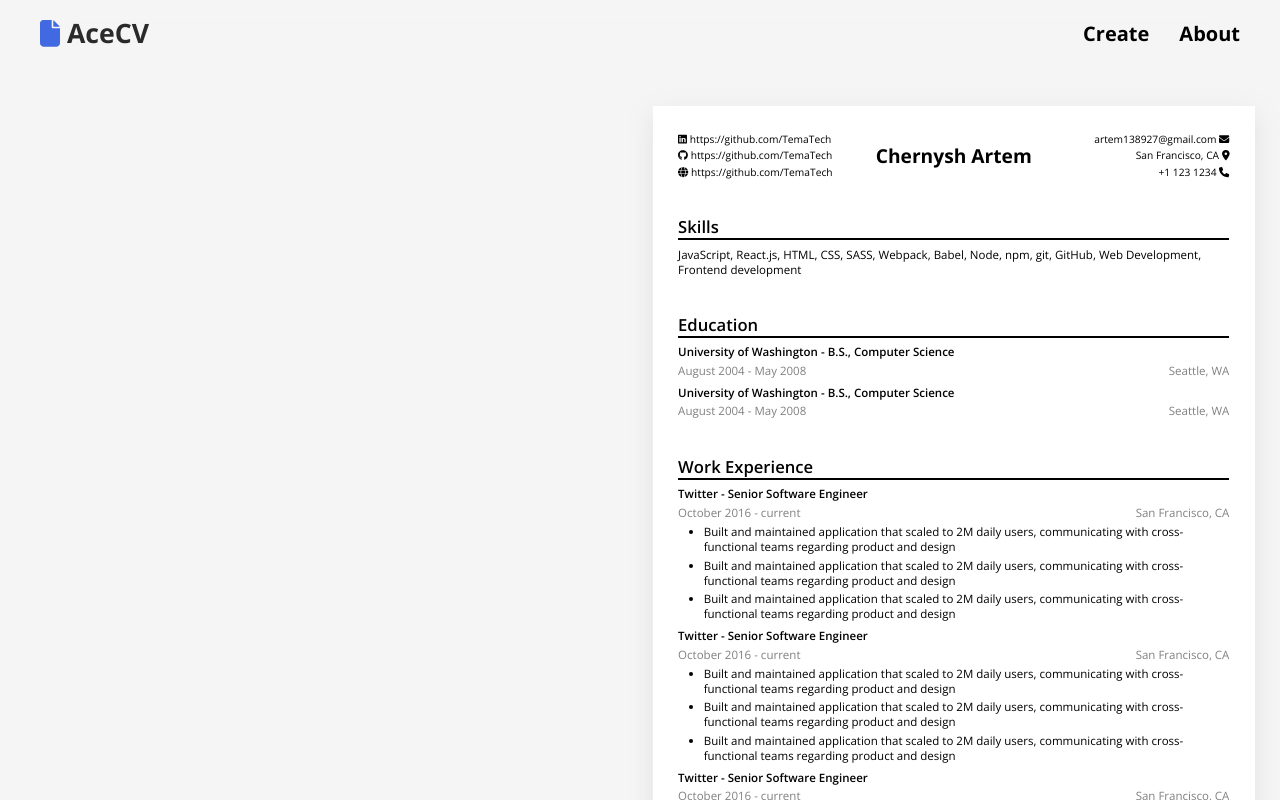
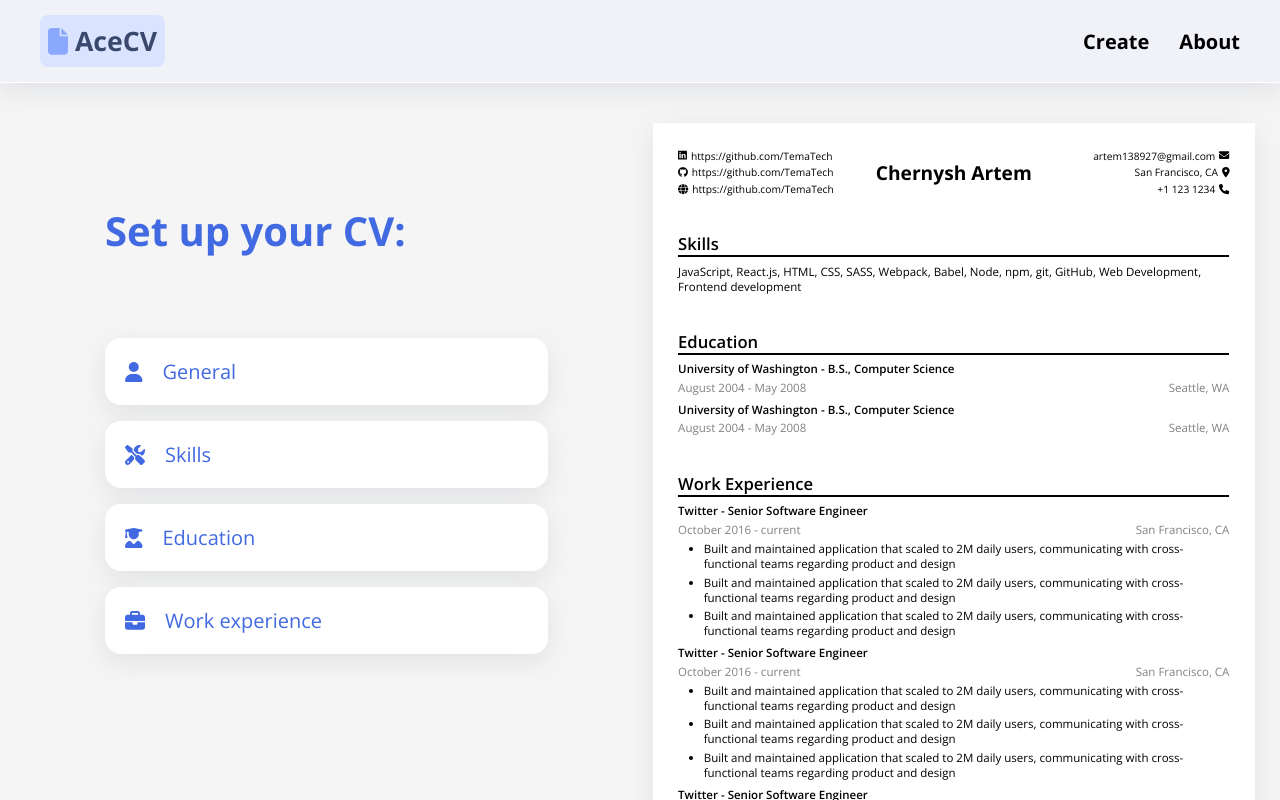
Before and after one commit to cherartem/cv-application, a React (Create React App) app: page / in a window 1280 px wide. Built offline with nearby package versions, Linux system fonts and the light colour scheme.

Commit message:
CSS update

```diff
--- a/src/components/Navbar/styles/styles.css
+++ b/src/components/Navbar/styles/styles.css
@@ -8,28 +8,33 @@
   padding-left: 40px;
   padding-right: 40px;
   padding-bottom: 15px;
-  background: rgba(245, 245, 245, 0.4);
-  -webkit-backdrop-filter: blur(30px);
-          backdrop-filter: blur(30px);
+  background: rgba(219, 227, 255, 0.2);
+  -webkit-backdrop-filter: blur(15px);
+          backdrop-filter: blur(15px);
   position: -webkit-sticky;
   position: sticky;
   top: 0;
   z-index: 999;
+  box-shadow: rgba(149, 157, 165, 0.2) 0px 8px 24px;
+  border-bottom: 1px solid white;
 }
 
 button.title {
   border: none;
   background: none;
   cursor: pointer;
+  background: rgb(219, 228, 255);
+  padding: 1vh;
+  border-radius: 1vh;
 }
 
 button.title span {
-  color: royalblue !important;
+  color: rgb(139, 168, 255) !important;
 }
 
 button.title h1 {
   font-weight: bold;
-  color: rgb(42, 42, 42);
+  color: rgb(59, 72, 110);
 }
 
 .buttons {
--- a/src/components/Navbar/styles/styles.scss
+++ b/src/components/Navbar/styles/styles.scss
@@ -8,26 +8,31 @@
   padding-left: 40px;
   padding-right: 40px;
   padding-bottom: 15px;
-  background: rgba(245, 245, 245, 0.4);
-  backdrop-filter: blur(30px);
+  background: #dbe3ff33;
+  backdrop-filter: blur(15px);
   position: sticky;
   top: 0;
   z-index: 999;
+  box-shadow: rgba(149, 157, 165, 0.2) 0px 8px 24px;
+  border-bottom: 1px solid white;
 }
 
 button.title {
   border: none;
   background: none;
   cursor: pointer;
+  background: rgb(219, 228, 255);
+  padding: 1vh;
+  border-radius: 1vh;
 }
 
 button.title span {
-  color: royalblue !important;
+  color: rgb(139, 168, 255) !important;
 }
 
 button.title h1 {
   font-weight: bold;
-  color: rgb(42, 42, 42);
+  color: rgb(59, 72, 110);
 }
 
 .buttons {
--- a/src/components/RenderCreatePage/forms/defaultMenu.jsx
+++ b/src/components/RenderCreatePage/forms/defaultMenu.jsx
@@ -11,25 +11,25 @@ export class DefaultMenu extends Component {
     return (
       <div className="default-form-menu">
         <button
-          onClick={this.props.changeState('general')}
+          onClick={() => this.props.changeState('general')}
         >
           <FontAwesomeIcon icon={faUser} />
           <p>General</p>
         </button>
         <button
-          onClick={this.props.changeState('skills')}
+          onClick={() => this.props.changeState('skills')}
         >
           <FontAwesomeIcon icon={faScrewdriverWrench} />
           <p>Skills</p>
         </button>
         <button
-          onClick={this.props.changeState('education')}
+          onClick={() => this.props.changeState('education')}
         >
           <FontAwesomeIcon icon={faUserGraduate} />
           <p>Education</p>
         </button>
         <button
-          onClick={this.props.changeState('workExperience')}
+          onClick={() => this.props.changeState('workExperience')}
         >
           <FontAwesomeIcon icon={faBriefcase} />
           <p>Work experience</p>
--- a/src/components/RenderCreatePage/forms/main.jsx
+++ b/src/components/RenderCreatePage/forms/main.jsx
@@ -13,18 +13,14 @@ export class Main extends Component {
     this.setState({ page: newState });
   }
 
-  renderDefault = () => {
-    return (
-      <div className="form-content">
-        <h1>Set up your CV:</h1>
-        <DefaultMenu changeState={this.handlePageStateChange} />
-      </div>
-    );
-  }
-
   handleRender = () => {
     if (this.state.page === 'default') {
-      return this.renderDefault();
+      return (
+        <div className="form-content">
+          <h1>Set up your CV:</h1>
+          <DefaultMenu changeState={this.handlePageStateChange} />
+        </div>
+      );
     }
   }
 
--- a/src/components/RenderCreatePage/styles/styles.css
+++ b/src/components/RenderCreatePage/styles/styles.css
@@ -51,11 +51,21 @@
 .general-side-left p {
   font-size: 0.8vw;
   font-weight: 400;
+  display: flex;
+  flex-direction: row;
+  align-items: center;
+  justify-content: flex-start;
+  gap: 0.3vw;
 }
 
 .general-side-right p {
   font-size: 0.8vw;
   font-weight: 400;
+  display: flex;
+  flex-direction: row;
+  align-items: center;
+  justify-content: flex-end;
+  gap: 0.3vw;
 }
 
 .name {
@@ -203,7 +213,7 @@ p#w-title {
   color: royalblue;
   border-radius: 2vh;
   box-shadow: rgba(149, 157, 165, 0.2) 0px 8px 24px;
-  transition: all 100ms ease-in-out;
+  transition: all 150ms ease-in-out;
 }
 
 .default-form-menu button:hover {
--- a/src/components/RenderCreatePage/styles/styles.scss
+++ b/src/components/RenderCreatePage/styles/styles.scss
@@ -50,11 +50,21 @@
 .general-side-left p {
   font-size: .8vw;
   font-weight: 400;
+  display: flex;
+  flex-direction: row;
+  align-items: center;
+  justify-content: flex-start;
+  gap: .3vw;
 }
 
 .general-side-right p {
   font-size: .8vw;
   font-weight: 400;
+  display: flex;
+  flex-direction: row;
+  align-items: center;
+  justify-content: flex-end;
+  gap: .3vw;
 }
 
 .name {
@@ -201,7 +211,7 @@ p#w-title {
   color: royalblue;
   border-radius: 2vh;
   box-shadow: rgba(149, 157, 165, 0.2) 0px 8px 24px;
-  transition: all 100ms ease-in-out;
+  transition: all 150ms ease-in-out;
 }
 
 .default-form-menu button:hover {
```
Also changed, not shown: 2 other files (tests, documents, lock files or other folders).
